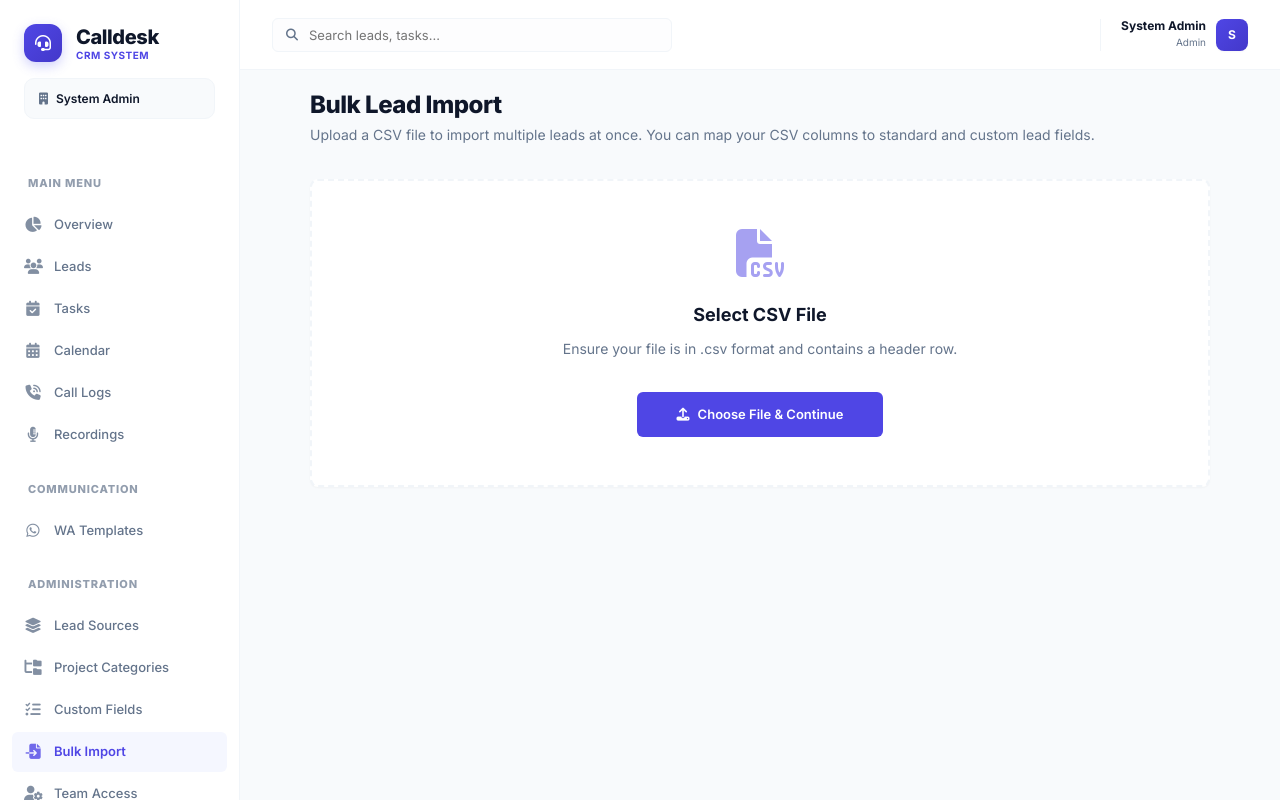
After one commit to krsaurabhmca/calldesk2, a PHP site: page /calldesk/lead_import.php in a window 1280 px wide. The commit adds this page. Run offline with PHP 8.4, Linux system fonts and the light colour scheme; a user stored in the database is signed in; tables that the repository leaves empty or names only in its code hold one stand-in row (values such as "Sample post"); a stand-in replaces the project's code that opens the database connection; some libraries are stand-ins or nearby versions.

Commit message:
Feature: Add Custom Dynamic Fields and Bulk Import with Mapping

```diff
--- /dev/null
+++ b/check_db.php
@@ -0,0 +1,6 @@
+<?php
+require 'config/db.php';
+$res = mysqli_query($conn, "SELECT id, name, status FROM projects");
+while($row = mysqli_fetch_assoc($res)) print_r($row);
+$res = mysqli_query($conn, "SELECT id, source_name, status FROM lead_sources");
+while($row = mysqli_fetch_assoc($res)) print_r($row);
--- a/includes/header.php
+++ b/includes/header.php
@@ -88,6 +88,12 @@ $current_page = basename($_SERVER['PHP_SELF']);
                 <a href="<?php echo BASE_URL; ?>projects.php" class="nav-link <?php echo $current_page == 'projects.php' ? 'active' : ''; ?>">
                     <i class="fas fa-folder-tree"></i> <span>Project Categories</span>
                 </a>
+                <a href="<?php echo BASE_URL; ?>custom_fields.php" class="nav-link <?php echo $current_page == 'custom_fields.php' ? 'active' : ''; ?>">
+                    <i class="fas fa-list-check"></i> <span>Custom Fields</span>
+                </a>
+                <a href="<?php echo BASE_URL; ?>lead_import.php" class="nav-link <?php echo $current_page == 'lead_import.php' ? 'active' : ''; ?>">
+                    <i class="fas fa-file-import"></i> <span>Bulk Import</span>
+                </a>
                 <a href="<?php echo BASE_URL; ?>users.php" class="nav-link <?php echo $current_page == 'users.php' ? 'active' : ''; ?>">
                     <i class="fas fa-user-gear"></i> <span>Team Access</span>
                 </a>
--- /dev/null
+++ b/lead_import.php
@@ -0,0 +1,238 @@
+<?php
+// lead_import.php
+require_once 'config/db.php';
+require_once 'includes/auth.php';
+checkAuth();
+
+$message = '';
+$error = '';
+$org_id = getOrgId();
+$user_id = $_SESSION['user_id'];
+
+// Step 1: Upload & Initial Parse
+$csv_headers = [];
+$sample_row = [];
+$temp_file = '';
+
+if (isset($_POST['upload_csv'])) {
+    if ($_FILES['csv_file']['error'] == 0) {
+        $filename = $_FILES['csv_file']['tmp_name'];
+        $handle = fopen($filename, "r");
+        $csv_headers = fgetcsv($handle, 1000, ",");
+        $sample_row = fgetcsv($handle, 1000, ",");
+        fclose($handle);
+
+        // Save file to a temporary location for Step 2
+        $upload_dir = __DIR__ . '/scratch/';
+        if (!is_dir($upload_dir)) mkdir($upload_dir, 0777, true);
+        $temp_file = 'import_' . $user_id . '_' . time() . '.csv';
+        move_uploaded_file($_FILES['csv_file']['tmp_name'], $upload_dir . $temp_file);
+    } else {
+        $error = "File upload failed.";
+    }
+}
+
+// Step 3: Final Import
+if (isset($_POST['import_data'])) {
+    $mapping = $_POST['map'];
+    $temp_filename = $_POST['temp_file'];
+    $filepath = __DIR__ . '/scratch/' . $temp_filename;
+
+    if (file_exists($filepath)) {
+        $handle = fopen($filepath, "r");
+        $headers = fgetcsv($handle, 1000, ",");
+        $success_count = 0;
+        $skip_count = 0;
+
+        // Fetch custom fields for this org to identify mapping
+        $cf_res = mysqli_query($conn, "SELECT id, field_name FROM lead_custom_fields WHERE organization_id = $org_id");
+        $custom_fields = [];
+        while($cf = mysqli_fetch_assoc($cf_res)) {
+            $custom_fields[$cf['field_name']] = $cf['id'];
+        }
+
+        while (($data = fgetcsv($handle, 1000, ",")) !== FALSE) {
+            $lead_data = [];
+            foreach ($mapping as $db_field => $csv_index) {
+                if ($csv_index !== "") {
+                    $lead_data[$db_field] = mysqli_real_escape_string($conn, $data[$csv_index]);
+                }
+            }
+
+            if (empty($lead_data['name']) || empty($lead_data['mobile'])) {
+                $skip_count++;
+                continue;
+            }
+
+            // Insert into leads table
+            $name = $lead_data['name'] ?? '';
+            $mobile = $lead_data['mobile'] ?? '';
+            $status = $lead_data['status'] ?? 'New';
+            $remarks = $lead_data['remarks'] ?? 'Imported lead';
+            $assigned_to = $user_id; // Default to self
+
+            $sql = "INSERT INTO leads (organization_id, name, mobile, status, assigned_to, remarks)
+                    VALUES ($org_id, '$name', '$mobile', '$status', $assigned_to, '$remarks')";
+
+            if (mysqli_query($conn, $sql)) {
+                $new_lead_id = mysqli_insert_id($conn);
+                $success_count++;
+
+                // Handle Custom Fields Mapping
+                foreach ($lead_data as $field_key => $val) {
+                    if (isset($custom_fields[$field_key])) {
+                        $field_id = $custom_fields[$field_key];
+                        mysqli_query($conn, "INSERT INTO lead_custom_data (lead_id, field_id, field_value) VALUES ($new_lead_id, $field_id, '$val')");
+                    }
+                }
+            } else {
+                $skip_count++;
+            }
+        }
+        fclose($handle);
+        unlink($filepath); // Delete temp file
+        $message = "Import complete! $success_count leads imported, $skip_count skipped.";
+    }
+}
+
+include 'includes/header.php';
+?>
+
+<div style="max-width: 900px; margin: 0 auto;">
+    <div style="margin-bottom: 2rem;">
+        <h2 style="font-size: 1.5rem; font-weight: 800; color: var(--text-main); letter-spacing: -0.02em;">Bulk Lead Import</h2>
+        <p style="color: var(--text-muted); font-size: 0.875rem;">Upload a CSV file to import multiple leads at once. You can map your CSV columns to standard and custom lead fields.</p>
+    </div>
+
+    <?php if ($message): ?>
+    <div style="background: #ecfdf5; color: #065f46; padding: 1rem; border-radius: 12px; border: 1px solid #d1fae5; margin-bottom: 2rem;">
+        <i class="fas fa-check-circle" style="margin-right: 0.5rem;"></i> <?php echo $message; ?>
+        <a href="leads.php" style="margin-left: 1rem; color: var(--primary); font-weight: 700; text-decoration: none;">View Leads →</a>
+    </div>
+    <?php endif; ?>
+
+    <?php if ($error): ?>
+    <div style="background: #fef2f2; color: #991b1b; padding: 1rem; border-radius: 12px; border: 1px solid #fee2e2; margin-bottom: 2rem;">
+        <i class="fas fa-exclamation-circle" style="margin-right: 0.5rem;"></i> <?php echo $error; ?>
+    </div>
+    <?php endif; ?>
+
+    <?php if (empty($csv_headers)): ?>
+    <!-- Step 1: File Upload -->
+    <div class="card" style="padding: 3rem; text-align: center; border: 2px dashed var(--border);">
+        <form action="" method="POST" enctype="multipart/form-data">
+            <i class="fas fa-file-csv" style="font-size: 3rem; color: var(--primary); margin-bottom: 1.5rem; opacity: 0.5;"></i>
+            <h3 style="font-size: 1.125rem; font-weight: 700; margin-bottom: 0.5rem;">Select CSV File</h3>
+            <p style="font-size: 0.875rem; color: var(--text-muted); margin-bottom: 2rem;">Ensure your file is in .csv format and contains a header row.</p>
+
+            <input type="file" name="csv_file" id="csv_file" style="display: none;" accept=".csv" onchange="this.form.submit()" required>
+            <label for="csv_file" class="btn btn-primary" style="cursor: pointer; padding: 0.75rem 2.5rem;">
+                <i class="fas fa-upload"></i> Choose File & Continue
+            </label>
+            <input type="hidden" name="upload_csv" value="1">
+        </form>
+    </div>
+    <?php else: ?>
+    <!-- Step 2: Mapping -->
+    <div class="card">
+        <h3 style="font-size: 1.125rem; font-weight: 700; margin-bottom: 1.5rem;">Map CSV Columns</h3>
+        <form action="" method="POST">
+            <input type="hidden" name="import_data" value="1">
+            <input type="hidden" name="temp_file" value="<?php echo htmlspecialchars($temp_file); ?>">
+
+            <div class="table-container">
+                <table>
+                    <thead>
+                        <tr>
+                            <th style="padding: 1rem;">Database Field</th>
+                            <th style="padding: 1rem;">Maps to CSV Column</th>
+                            <th style="padding: 1rem;">Sample Data</th>
+                        </tr>
+                    </thead>
+                    <tbody>
+                        <!-- Standard Fields -->
+                        <tr>
+                            <td style="padding: 1rem; font-weight: 600;">Full Name <span style="color: var(--danger);">*</span></td>
+                            <td style="padding: 1rem;">
+                                <select name="map[name]" class="form-control" required>
+                                    <option value="">-- Select Column --</option>
+                                    <?php foreach($csv_headers as $i => $h): ?>
+                                        <option value="<?php echo $i; ?>"><?php echo htmlspecialchars($h); ?></option>
+                                    <?php endforeach; ?>
+                                </select>
+                            </td>
+                            <td style="padding: 1rem; font-size: 0.75rem; color: var(--text-muted);" id="sample_name"></td>
+                        </tr>
+                        <tr>
+                            <td style="padding: 1rem; font-weight: 600;">Mobile Number <span style="color: var(--danger);">*</span></td>
+                            <td style="padding: 1rem;">
+                                <select name="map[mobile]" class="form-control" required>
+                                    <option value="">-- Select Column --</option>
+                                    <?php foreach($csv_headers as $i => $h): ?>
+                                        <option value="<?php echo $i; ?>"><?php echo htmlspecialchars($h); ?></option>
+                                    <?php endforeach; ?>
+                                </select>
+                            </td>
+                            <td style="padding: 1rem; font-size: 0.75rem; color: var(--text-muted);" id="sample_mobile"></td>
+                        </tr>
+                        <tr>
+                            <td style="padding: 1rem; font-weight: 600;">Lead Status</td>
+                            <td style="padding: 1rem;">
+                                <select name="map[status]" class="form-control">
+                                    <option value="">-- Select Column (Optional) --</option>
+                                    <?php foreach($csv_headers as $i => $h): ?>
+                                        <option value="<?php echo $i; ?>"><?php echo htmlspecialchars($h); ?></option>
+                                    <?php endforeach; ?>
+                                </select>
+                            </td>
+                            <td style="padding: 1rem; font-size: 0.75rem; color: var(--text-muted);"></td>
+                        </tr>
+                        <tr>
+                            <td style="padding: 1rem; font-weight: 600;">Remarks</td>
+                            <td style="padding: 1rem;">
+                                <select name="map[remarks]" class="form-control">
+                                    <option value="">-- Select Column (Optional) --</option>
+                                    <?php foreach($csv_headers as $i => $h): ?>
+                                        <option value="<?php echo $i; ?>"><?php echo htmlspecialchars($h); ?></option>
+                                    <?php endforeach; ?>
+                                </select>
+                            </td>
+                            <td style="padding: 1rem; font-size: 0.75rem; color: var(--text-muted);"></td>
+                        </tr>
+
+                        <!-- Custom Fields -->
+                        <?php
+                        $cf_res = mysqli_query($conn, "SELECT * FROM lead_custom_fields WHERE organization_id = $org_id");
+                        if (mysqli_num_rows($cf_res) > 0):
+                        ?>
+                        <tr>
+                            <td colspan="3" style="background: #f8fafc; padding: 0.75rem 1rem; font-size: 0.7rem; font-weight: 800; text-transform: uppercase; color: var(--text-muted); letter-spacing: 0.05em;">Custom Dynamic Fields</td>
+                        </tr>
+                        <?php while($cf = mysqli_fetch_assoc($cf_res)): ?>
+                        <tr>
+                            <td style="padding: 1rem; font-weight: 600;"><?php echo $cf['field_label']; ?></td>
+                            <td style="padding: 1rem;">
+                                <select name="map[<?php echo $cf['field_name']; ?>]" class="form-control">
+                                    <option value="">-- Skip Field --</option>
+                                    <?php foreach($csv_headers as $i => $h): ?>
+                                        <option value="<?php echo $i; ?>"><?php echo htmlspecialchars($h); ?></option>
+                                    <?php endforeach; ?>
+                                </select>
+                            </td>
+                            <td style="padding: 1rem; font-size: 0.75rem; color: var(--text-muted);"></td>
+                        </tr>
+                        <?php endwhile; endif; ?>
+                    </tbody>
+                </table>
+            </div>
+
+            <div style="margin-top: 2rem; display: flex; justify-content: flex-end; gap: 1rem;">
+                <a href="lead_import.php" class="btn" style="background: #f1f5f9; color: var(--text-main);">Cancel</a>
+                <button type="submit" class="btn btn-primary" style="padding: 0.75rem 2rem;">Start Import Now</button>
+            </div>
+        </form>
+    </div>
+    <?php endif; ?>
+</div>
+
+<?php include 'includes/footer.php'; ?>
--- /dev/null
+++ b/list_tables.php
@@ -0,0 +1,5 @@
+<?php
+require 'config/db.php';
+$res = mysqli_query($conn, "SHOW TABLES");
+while($row = mysqli_fetch_array($res)) echo $row[0] . PHP_EOL;
+?>
```
Also changed, not shown: check_cols.php (added, +11 -0 lines), custom_fields.php (added, +148 -0 lines), custom_fields_migration.sql (added, +21 -0 lines), includes/custom_fields_helper.php (added, +50 -0 lines), lead_add.php (+18 -0 lines), lead_edit.php (+22 -0 lines), lead_view.php (+22 -0 lines), run_custom_fields_migration.php (added, +23 -0 lines), test_query.php (added, +15 -0 lines), update_projects.php (deleted, +0 -40 lines).
